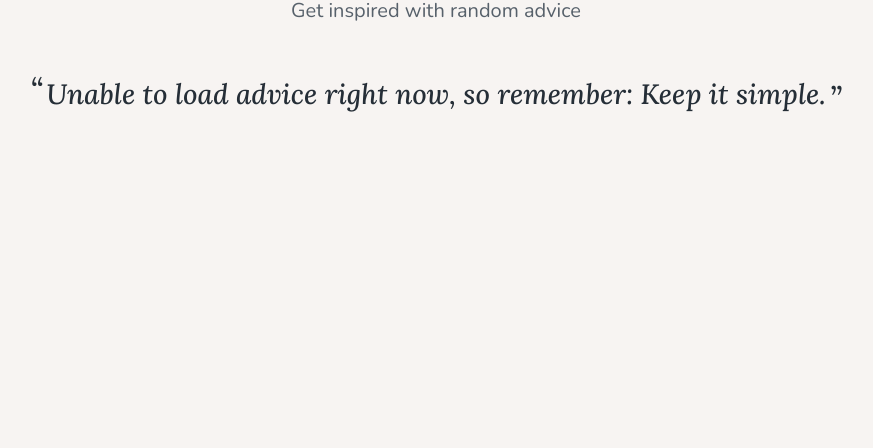
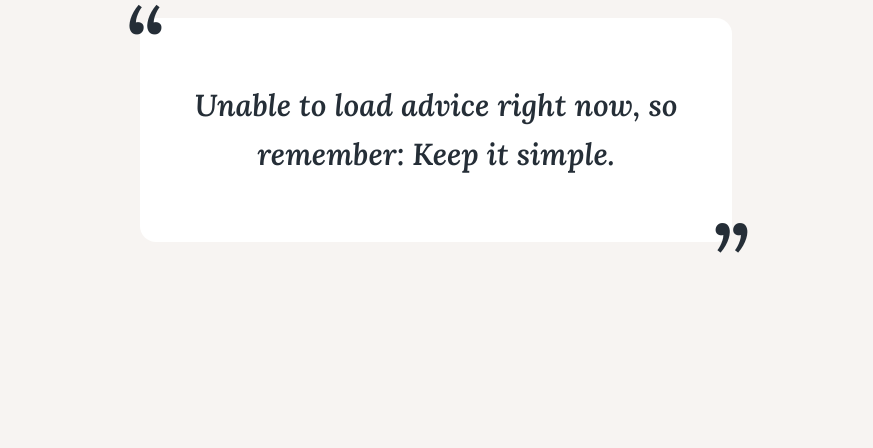
Before and after one commit to fgarend/advice-slip, a website: page index.html in a window 1280 px wide. Shown: the part 384-832 px from the top of the page, without its empty margins (204-1077 px from the left). Before the commit the page ends 800 px from the top, so only its background shows below. Drawn offline with nearby package versions, Linux system fonts and the light colour scheme; no server answers.

Commit message:
feat(ui): add advice card layout and spacing
- Introduce CSS vars for the surface color and give the blockquote
  a fixed-width card treatment with padding, radius,
  and centered flex layout
- Add a subtitle class to push the card down and make the
  hero text more prominent
- Enlarge the decorative quotes to float outside the card
  for a stylized effect

```diff
--- a/index.html
+++ b/index.html
@@ -23,6 +23,7 @@
       --foreground-color: hsl(210 20% 18%);
       --foreground-muted: hsl(210 10% 38%);
       --background-color: hsl(25 25% 96%);
+      --surface-color: hsl(0 0% 100%);
     }
 
     body {
@@ -33,6 +34,7 @@
       flex-direction: column;
       align-items: center;
       justify-content: center;
+      padding: 1rem;
       font-family: var(--font-primary);
       text-align: center;
       background-color: var(--background-color);
@@ -42,8 +44,8 @@
     h1 {
       margin-bottom: 0.25rem;
       font-family: var(--font-secondary);
+      font-weight: 800;
       font-size: clamp(2.5rem, 5vw, 3.25rem);
-      font-weight: 800;
       letter-spacing: 0.08em;
       text-transform: uppercase;
       color: var(--accent-color);
@@ -55,21 +57,30 @@
       color: var(--foreground-color);
     }
 
-    p {
+    p.subtitle {
       margin-top: 0;
-      margin-bottom: 1rem;
+      margin-bottom: 4rem;
       font-size: clamp(1rem, 2vw, 1.25rem);
       color: var(--foreground-muted);
     }
 
     blockquote {
-      margin: 1.5rem 0 0;
-      padding: 1.5rem 2rem;
+      margin: 2rem auto 0;
+      width: min(90vw, 32rem);
+      min-height: 10rem;
+      padding: 2rem 2.5rem;
       position: relative;
       font-family: var(--font-secondary);
-      font-size: clamp(1.25rem, 3vw, 1.75rem);
+      font-size: clamp(1.35rem, 3.5vw, 1.9rem);
       line-height: 1.6;
       font-style: italic;
+      font-weight: 600;
+      background-color: var(--surface-color);
+      border-radius: 1rem;
+      display: flex;
+      align-items: center;
+      justify-content: center;
+      text-align: center;
     }
 
     blockquote::before,
@@ -80,14 +91,18 @@
 
     blockquote::before {
       content: open-quote;
-      left: 1rem;
-      top: 1rem;
+      font-size: 6rem;
+      position: absolute;
+      top: -3.25rem;
+      left: -1rem;
     }
 
     blockquote::after {
       content: close-quote;
-      right: 1rem;
-      bottom: 1rem;
+      font-size: 6rem;
+      position: absolute;
+      bottom: -6rem;
+      right: -1rem;
     }
   </style>
 </head>
@@ -95,7 +110,7 @@
 <body>
   <main>
     <h1>Advice<span class="accent">Slip</span></h1>
-    <p>Get inspired with random advice</p>
+    <p class="subtitle">Get inspired with random advice</p>
     <blockquote id="advice" cite="https://api.adviceslip.com/">
       Loading advice...
     </blockquote>
```
